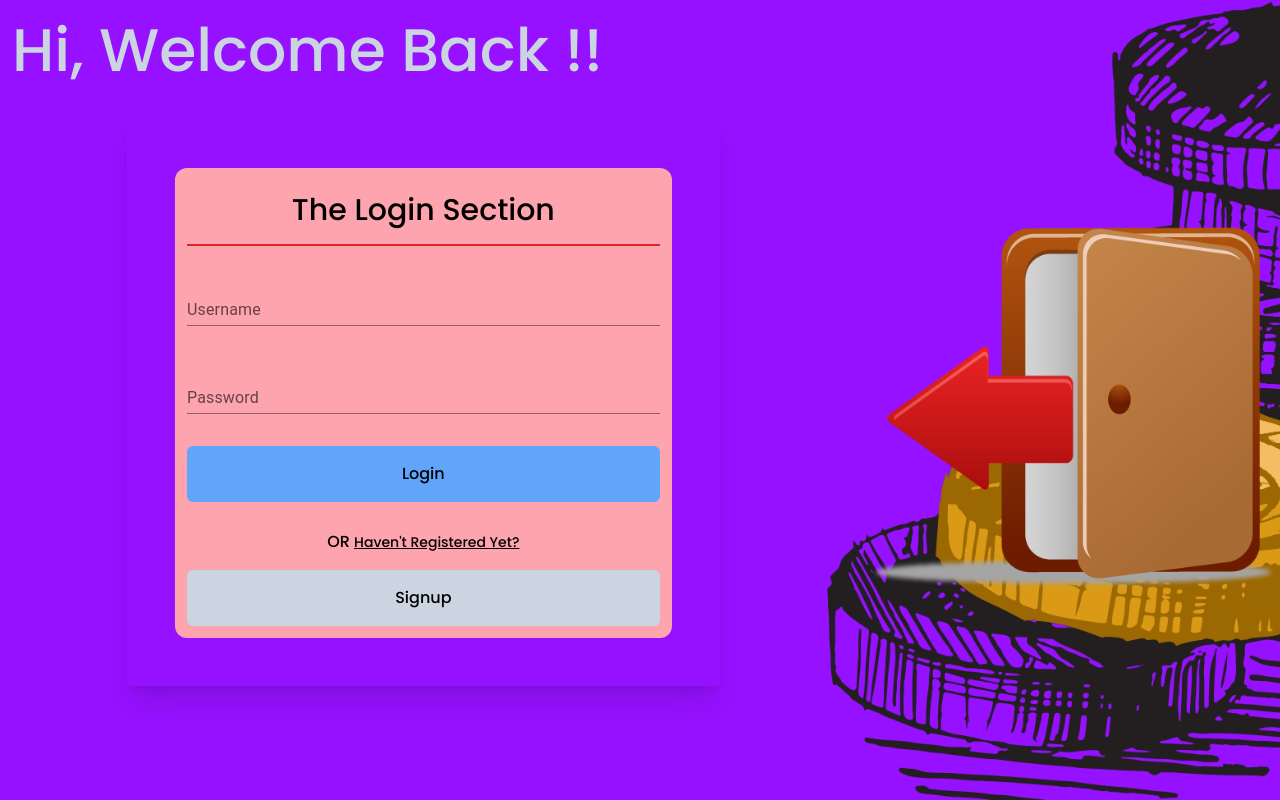
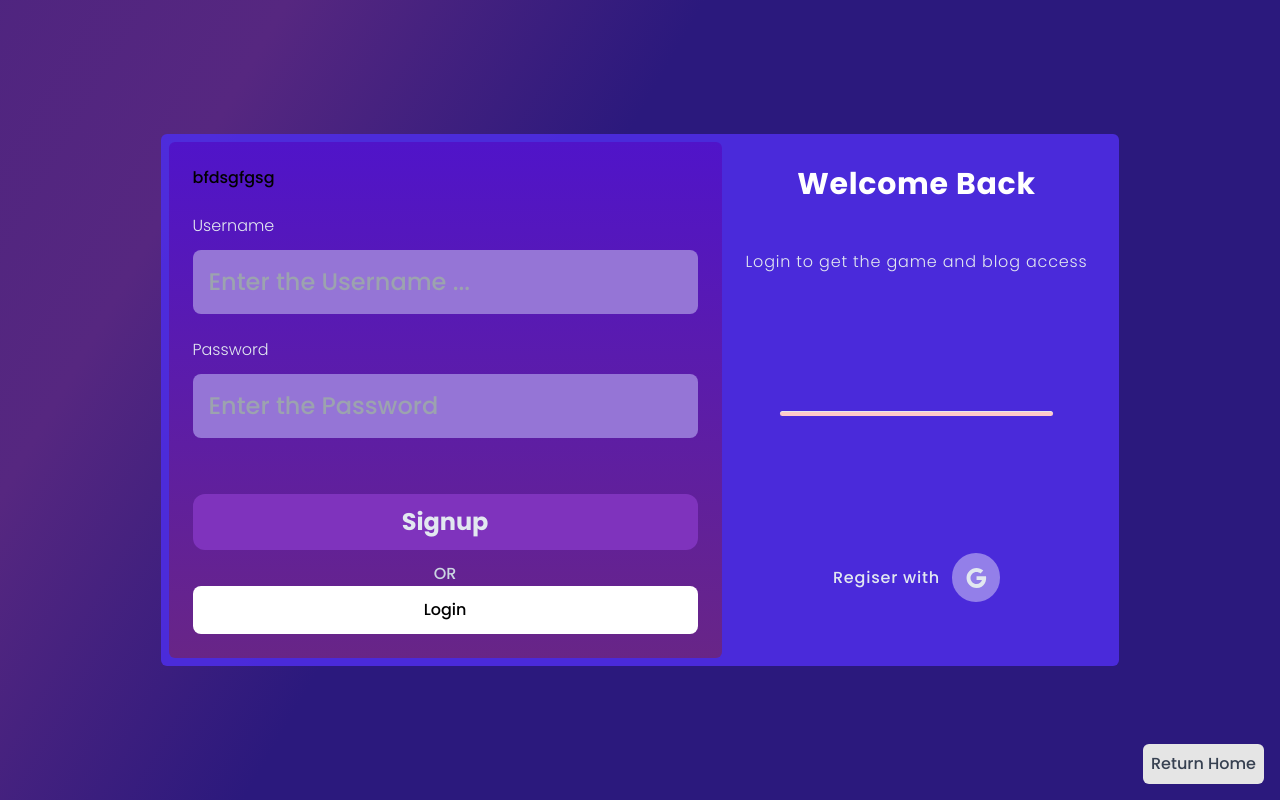
Before and after one commit to AvatarN03/PlayCapital, a React (Vite) app in the folder FRONTEND/: page /authorization in a window 1280 px wide. Built offline with nearby package versions, Linux system fonts and the light colour scheme.

Commit message:
Login ui half

```diff
--- a/FRONTEND/src/App.jsx
+++ b/FRONTEND/src/App.jsx
@@ -14,6 +14,7 @@ import IncomeBracket from './components/RuleTheBoard/IncomeBracket';
 import Game3ConnectingLink from './components/RuleTheBoard/Game3ConnectingLink';
 import Quiz from './components/QuizGame/Quiz';
 import { CircularProgress } from '@mui/material';
+import Authenticate from './components/Authenticate/Authenticate';
 
 
 // Lazy load components
@@ -98,7 +99,8 @@ const MainApp = () => {
           </Route>
 
           <Route path="/logout" element={<Logout />} />
-          <Route path="/authorization" element={<Authorization />} />
+          {/* <Route path="/authorization" element={<Authorization />} /> */}
+          <Route path="/authorization" element={<Authenticate />} />
 
 
 
--- /dev/null
+++ b/FRONTEND/src/components/Authenticate/Authenticate.jsx
@@ -0,0 +1,21 @@
+import React, { useState } from 'react'
+import Login from './Login'
+import Signup from './Signup';
+import { Link } from 'react-router-dom';
+
+const Authenticate = () => {
+  const [logsig, setLogSig] = useState(false);
+
+  return (
+    <section className='auth_bg grid place-content-center min-h-screen w-[100vw] transition-transform duration-150 ease-in'>
+      <div className="z-20">
+
+        {
+          logsig ? <Login setLogSig={setLogSig} /> : <Signup setLogSig={setLogSig} />}
+      </div>
+      <Link className='rounded-md p-2 bg-neutral-200 text-gray-700 fixed right-4 bottom-4' to={"/"}>Return Home</Link >
+    </section>
+  )
+}
+
+export default Authenticate
--- /dev/null
+++ b/FRONTEND/src/components/Authenticate/Button.jsx
@@ -0,0 +1,11 @@
+import React from 'react'
+
+const Button = ({name}) => {
+  return (
+    <button className='rounded-xl p-3 bg-[rgb(127,51,189)] w-full block my-3 mt-14 text-slate-200 font-bold text-base sm:text-xl md:text-2xl hover:bg-[#7f33bda9]'>
+        {name}
+    </button>
+  )
+}
+
+export default Button
--- /dev/null
+++ b/FRONTEND/src/components/Authenticate/Input.jsx
@@ -0,0 +1,22 @@
+// InputComponent.js
+import React from 'react';
+
+const Input = ({ label, name, value, type = "text", onChange, place="Enter Some Thing" }) => {
+  return (
+    <div className="rounded-lg text-slate-200 flex flex-col my-6">
+      <label className='font-light mb-3'  htmlFor={name}>{label}</label>
+      <input
+      required
+        id={name}
+        name={name}
+        type={type}
+        value={value}
+        onChange={onChange}
+        placeholder={place}
+        className="bg-[#9575D6] text-base sm:text-xl md:text-2xl  rounded-lg p-4 outline-none border-none "
+      />
+    </div>
+  );
+};
+
+export default Input;
--- /dev/null
+++ b/FRONTEND/src/components/Authenticate/Login.jsx
@@ -0,0 +1,35 @@
+import React from 'react'
+import {Google} from "@mui/icons-material"
+import Input from './Input'
+import Button from './Button'
+import { Link } from 'react-router-dom'
+
+const Login = ({setLogSig}) => {
+  return (
+    <div className='bg-[#4e2de4e8] rounded-md  flex h-fit p-2 justify-center '>
+        <div className="auth_comp_ui p-6 rounded-md ">
+            <form action="">
+            <Input label="Username" value="" name="username" place="Enter the Username ..."   />
+            <Input label="Password" value="" type='password' name="password" place="Enter the Password "    />
+           <Button name="Login" />
+            </form>
+            <p className='text-center text-slate-300 font-lights'>OR</p>
+            <button className='bg-white text-black w-full p-3 rounded-lg' onClick={()=> setLogSig(false)}>SignUp</button>
+        </div>
+        <div className="text-center flex-col justify-between p-6 hidden sm:flex">
+            <div className="">
+            <h1 className='font-bold tracking-wide text-white text-xl sm:text-2xl md:text-3xl mb-12'>Welcome Back</h1>
+            <p className='text-slate-200 tracking-wider font-light'>Login to get the game and blog access</p>
+            </div>
+            <hr className='mx-auto h-[5px] w-[80%] bg-red-200 rounded-full'/>
+            <div className="flex justify-center gap-3 text-slate-200 mb-8 items-center">
+                <p className='tracking-wider'>Regiser with </p>
+                <Link className='p-3 bg-white/40 rounded-full'><Google/></Link>
+            </div>
+        </div>
+
+    </div>
+  )
+}
+
+export default Login
--- /dev/null
+++ b/FRONTEND/src/components/Authenticate/Signup.jsx
@@ -0,0 +1,35 @@
+import React from 'react'
+import Input from './Input'
+import Button from './Button'
+import { Google } from '@mui/icons-material'
+import { Link } from 'react-router-dom'
+
+const Signup = ({setLogSig}) => {
+  return (
+    <div className='bg-[#4e2de4e8] rounded-md min-w-[90%] flex h-fit p-2 justify-center '>
+        <div className="auth_comp_ui p-6 rounded-md ">bfdsgfgsg
+            <form action="">
+            <Input label="Username" value="" name="username" place="Enter the Username ..."   />
+            <Input label="Password" value="" type='password' name="password" place="Enter the Password "    />
+           <Button name="Signup" />
+            </form>
+            <p className='text-center text-slate-300 font-lights'>OR</p>
+            <button className='bg-white text-black w-full p-3 rounded-lg' onClick={()=> setLogSig(true)}>Login</button>
+        </div>
+        <div className="text-center flex-col justify-between p-6 hidden sm:flex">
+            <div className="">
+            <h1 className='font-bold tracking-wide text-white text-xl sm:text-2xl md:text-3xl mb-12'>Welcome Back</h1>
+            <p className='text-slate-200 tracking-wider font-light'>Login to get the game and blog access</p>
+            </div>
+            <hr className='mx-auto h-[5px] w-[80%] bg-red-200 rounded-full'/>
+            <div className="flex justify-center gap-3 text-slate-200 mb-8 items-center">
+                <p className='tracking-wider'>Regiser with </p>
+                <Link className='p-3 bg-white/40 rounded-full'><Google/></Link>
+            </div>
+        </div>
+
+    </div>
+  )
+}
+
+export default Signup
--- a/FRONTEND/src/components/Features/Features.jsx
+++ b/FRONTEND/src/components/Features/Features.jsx
@@ -10,7 +10,7 @@ const Features = () => {
           <h2 className="mt-6 text-3xl font-semibold leading-8 text-white sm:text-4xl lg:text-5xl">
             Features
           </h2>
-          <p className="mt-4 text-xl sm:text-2xl  md:text-3xl  font-light leading-10 text-slate-300">
+          <p className="mt-4 font-normal text-xl sm:text-2xl  md:text-3xl  sm:font-light leading-10 text-slate-300">
             The Benefits of using our product
           </p>
         </div>
--- a/FRONTEND/src/components/Home/Home.jsx
+++ b/FRONTEND/src/components/Home/Home.jsx
@@ -25,8 +25,8 @@ const Home = () => {
 
           <div className="max-w-7xl flex flex-col gap-7 items-start justify-between h-full sm:m-8">
 
-            <h1 className='md:text-5xl text-2xl sm:text-4xl lg:text-7xl bg-gradient-to-l  bg-clip-text text-transparent from-[#123575] to-[#AFEFEC] tracking-widest mb-6 font-semibold '>Master Your Capital <span className='text-slate-300/50'>Base </span></h1>
-            <p className='w-30 sm:w-2/3 md:w-1/2 font-light  text-left text-slate-200  text-xs sm:text-base md:text-lg lg:text-xl tracking-wider leading-6 sm:leading-10' >
+            <h1 className='md:text-5xl text-5xl tracking-wide sm:text-4xl lg:text-7xl bg-gradient-to-l  bg-clip-text text-transparent from-[#123575] to-[#AFEFEC] sm:tracking-widest mb-6 font-semibold '>Master Your Capital <span className='text-slate-300/50'>Base </span></h1>
+            <p className='w-30 sm:w-2/3 md:w-1/2 font-light  text-left text-slate-200  text-2xl sm:text-base md:text-lg lg:text-xl sm:tracking-wider  sm:leading-10' >
               Embark on a financial journey with interactive quizzes and engaging flashcards. Master the rules of finance while enjoying a fun and competitive game experience!
             </p>
 
--- a/FRONTEND/src/index.css
+++ b/FRONTEND/src/index.css
@@ -111,6 +111,32 @@ background: linear-gradient(135deg, rgba(71,7,60,0.9962359943977591) 15%, rgba(1
 
 }
 
+.auth_bg{
+  height: 100vh;
+  margin: 0;
+    background: linear-gradient(-60deg, #2B197D 30%, #562780 42%, #2B197D 96%);
+    background-size: 200% 200%;
+    animation: moveBackground 5s alternate infinite;
+  }
+
+  @keyframes moveBackground {
+    0% {
+      background-position: -100 -100%;
+    }
+    100% {
+      background-position: 100% 100%;
+    }
+  }
+
+.auth_ui{
+  background: linear-gradient(-45deg, #2C197E, #502DE4);
+}
+.auth_comp_ui{
+  background: linear-gradient( #5014C9, #682587);
+}
+
+
+
 @media (max-width: 786px) {
 
   .grid-headtext{
```
Also changed, not shown: FRONTEND/src/components/Navbar/Navbar.jsx (+11 -9 lines).
